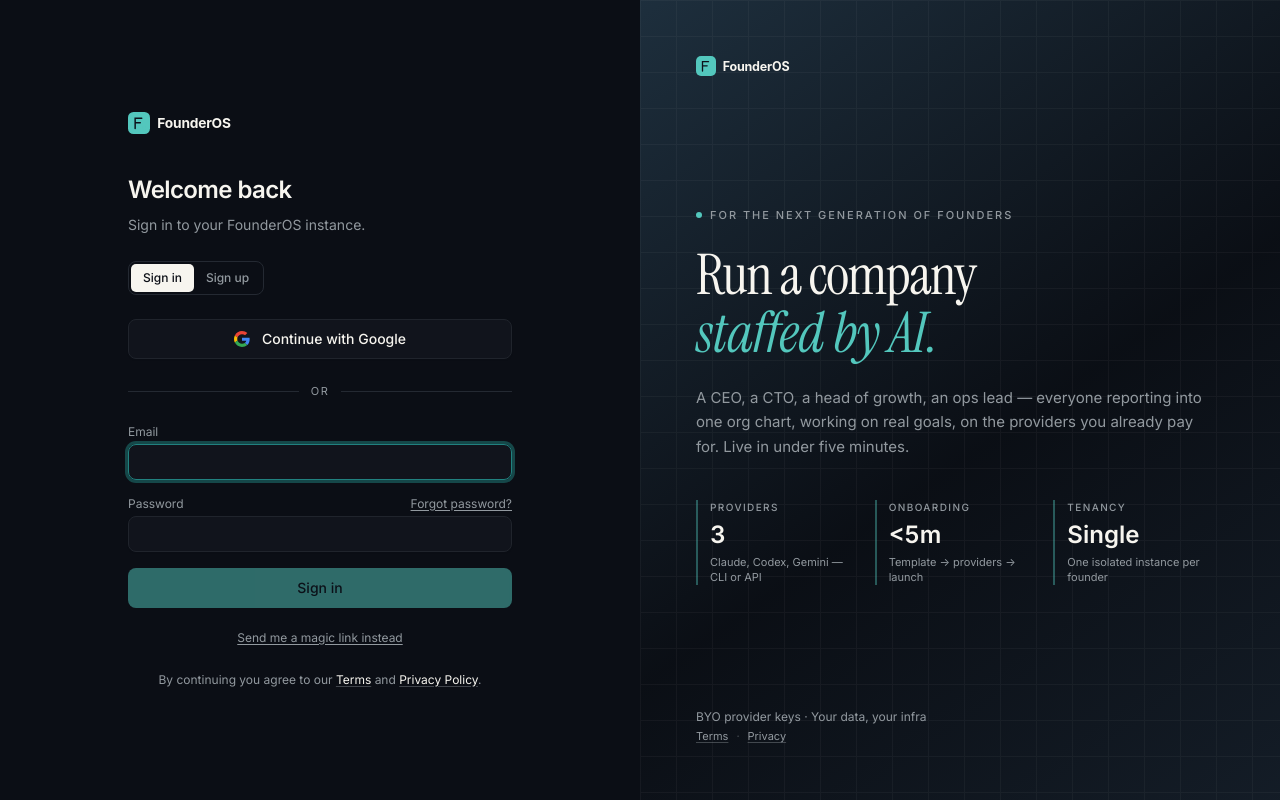
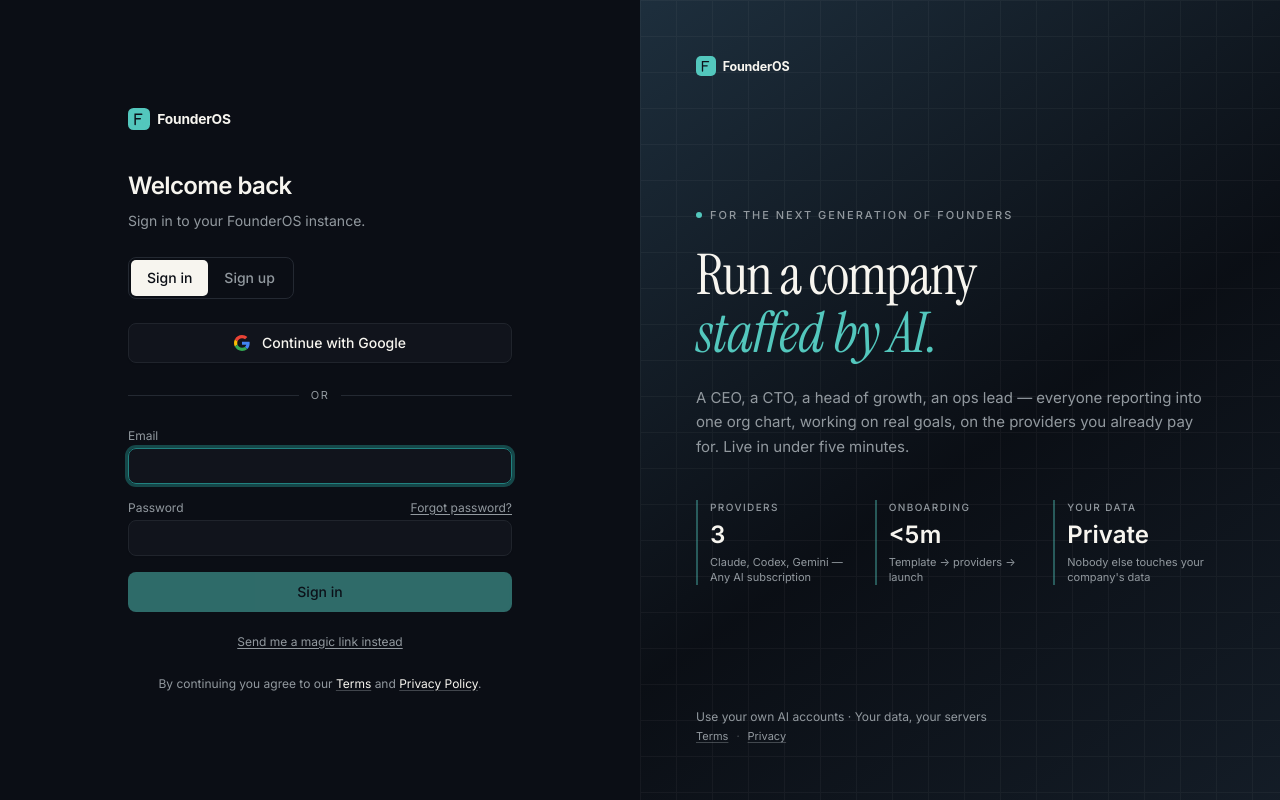
Before and after one commit to bajajvinamr/founderos, a React (Vite) app in the folder ui/: page /auth in a window 1280 px wide. Built offline with nearby package versions, Linux system fonts and the light colour scheme; no server answers; what @mdxeditor/editor would draw is missing.

Commit message:
chore(copy): non-tech-founder hygiene sweep on landing + auth (audit P0.4 + P1) (#136)

```diff
--- a/ui/src/pages/Auth.tsx
+++ b/ui/src/pages/Auth.tsx
@@ -167,15 +167,15 @@
           <p className="mt-2 text-sm text-muted-foreground leading-relaxed">
             {mode === "sign_in"
               ? "Sign in to your FounderOS instance."
-              : "Create your account. You'll pick a company template and plug in your Anthropic key on the next step."}
+              : "Create your account. You'll choose your starting team and connect your AI provider in a quick five-minute setup."}
           </p>
 
           {/* Tab toggle */}
-          <div className="mt-6 inline-flex rounded-md border border-border p-0.5 text-xs">
+          <div className="mt-6 inline-flex rounded-md border border-border p-0.5 text-sm min-h-[40px]">
             <button
               type="button"
               disabled={isBusy}
-              className={`px-3 py-1.5 rounded-[5px] font-medium transition-colors ${
+              className={`px-4 py-2 rounded-[5px] font-medium transition-colors ${
                 mode === "sign_in"
                   ? "bg-foreground text-background"
                   : "text-muted-foreground hover:text-foreground"
@@ -191,7 +191,7 @@
             <button
               type="button"
               disabled={isBusy}
-              className={`px-3 py-1.5 rounded-[5px] font-medium transition-colors ${
+              className={`px-4 py-2 rounded-[5px] font-medium transition-colors ${
                 mode === "sign_up"
                   ? "bg-foreground text-background"
                   : "text-muted-foreground hover:text-foreground"
@@ -377,13 +377,13 @@
             Live in under five minutes.
           </p>
           <div className="mt-10 grid grid-cols-3 gap-6">
-            <Stat label="Providers" value="3" sub="Claude, Codex, Gemini — CLI or API" />
+            <Stat label="Providers" value="3" sub="Claude, Codex, Gemini — Any AI subscription" />
             <Stat label="Onboarding" value="<5m" sub="Template → providers → launch" />
-            <Stat label="Tenancy" value="Single" sub="One isolated instance per founder" />
+            <Stat label="Your data" value="Private" sub="Nobody else touches your company's data" />
           </div>
         </div>
         <div className="relative text-xs text-muted-foreground space-y-1">
-          <div>BYO provider keys · Your data, your infra</div>
+          <div>Use your own AI accounts · Your data, your servers</div>
           <div className="flex items-center gap-2 text-[11px]">
             <a href="/legal/terms" className="hover:text-foreground underline underline-offset-2 decoration-muted-foreground/40">Terms</a>
             <span className="text-muted-foreground/50">·</span>
--- a/ui/src/pages/Landing.tsx
+++ b/ui/src/pages/Landing.tsx
@@ -27,16 +27,19 @@
       bodyHeight: body.style.height,
       htmlOverflow: html.style.overflow,
       htmlHeight: html.style.height,
+      title: document.title,
     };
     body.style.overflow = "auto";
     body.style.height = "auto";
     html.style.overflow = "auto";
     html.style.height = "auto";
+    document.title = "FounderOS — Run your company with AI";
     return () => {
       body.style.overflow = prev.bodyOverflow;
       body.style.height = prev.bodyHeight;
       html.style.overflow = prev.htmlOverflow;
       html.style.height = prev.htmlHeight;
+      document.title = prev.title;
     };
   }, []);
 
@@ -250,9 +253,9 @@
     <section className="relative min-h-[92svh] flex flex-col justify-between pt-28 md:pt-32 pb-12">
       <div className="mx-auto max-w-6xl px-4 md:px-10 w-full flex flex-col gap-3 md:flex-row md:items-start md:justify-between">
         <div className="flex flex-col gap-1.5">
-          <span className="font-mono caps-wide text-[10px] text-pulse-accent">INDEX 001</span>
+          <span className="font-mono caps-wide text-[10px] text-pulse-accent">EARLY ACCESS</span>
           <span className="font-mono caps text-[11px] text-pulse-muted">
-            FounderOS · The AI Company OS for lean founders · Est 2026
+            18 founders live · Est 2026
           </span>
         </div>
         <div className="font-mono caps text-[11px] text-pulse-muted flex items-center gap-2 flex-wrap md:max-w-[320px] md:text-right">
@@ -280,7 +283,7 @@
         >
           FounderOS gives you an AI executive team in one workspace — growth,
           content, lifecycle CRM, finance, ops — so you can run a real company
-          without building a real team. Measurable MRR lift in 14 to 30 days.
+          without building a real team. Measurable revenue growth in 14 to 30 days.
         </p>
 
         <div className="mt-10 flex flex-wrap items-center gap-4">
@@ -1002,7 +1005,7 @@
               <li>— 5 departments (CoS, Growth, Content, CRM, Finance Lite)</li>
               <li>— 20 workflows</li>
               <li>— 1 workspace, 1 seat</li>
-              <li>— 50k agent actions per month</li>
+              <li>— 50,000 agent tasks per month — a Daily Brief uses ~30, an inbox approval uses ~3</li>
               <li>— BYO provider keys</li>
             </ul>
             <div className="mt-8">
@@ -1087,7 +1090,7 @@
     },
     {
       q: "Can I take my company with me?",
-      a: "Yes. One click exports your whole company — org chart, goals, projects, starter backlog — as a JSON file. Import it anywhere, replay it, clone it, send it to a friend.",
+      a: "Coming soon — we're shipping company export in our next release. If you need this now, email us at hello@founderos.dev and we'll generate it manually.",
     },
     {
       q: "How private is my data?",
```
